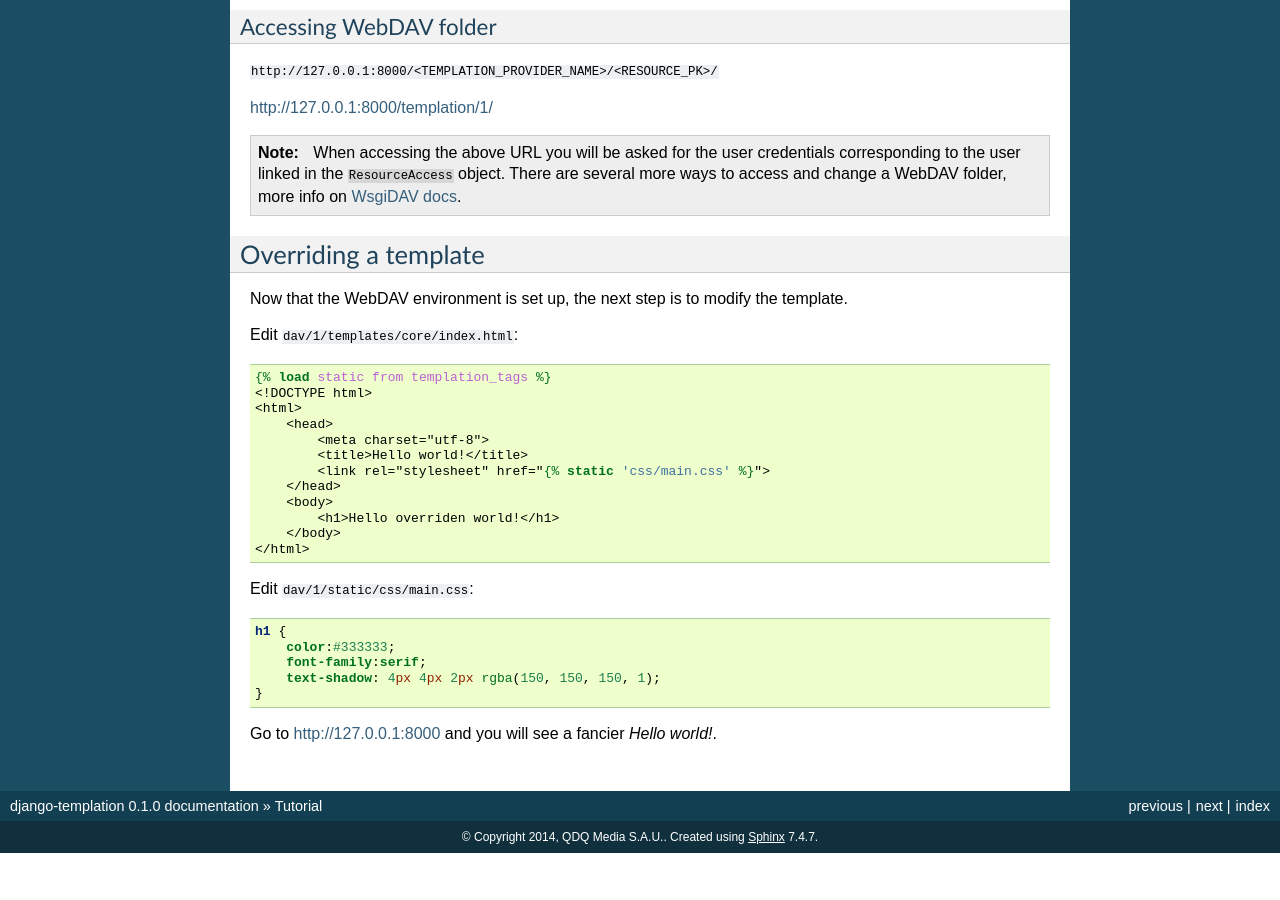
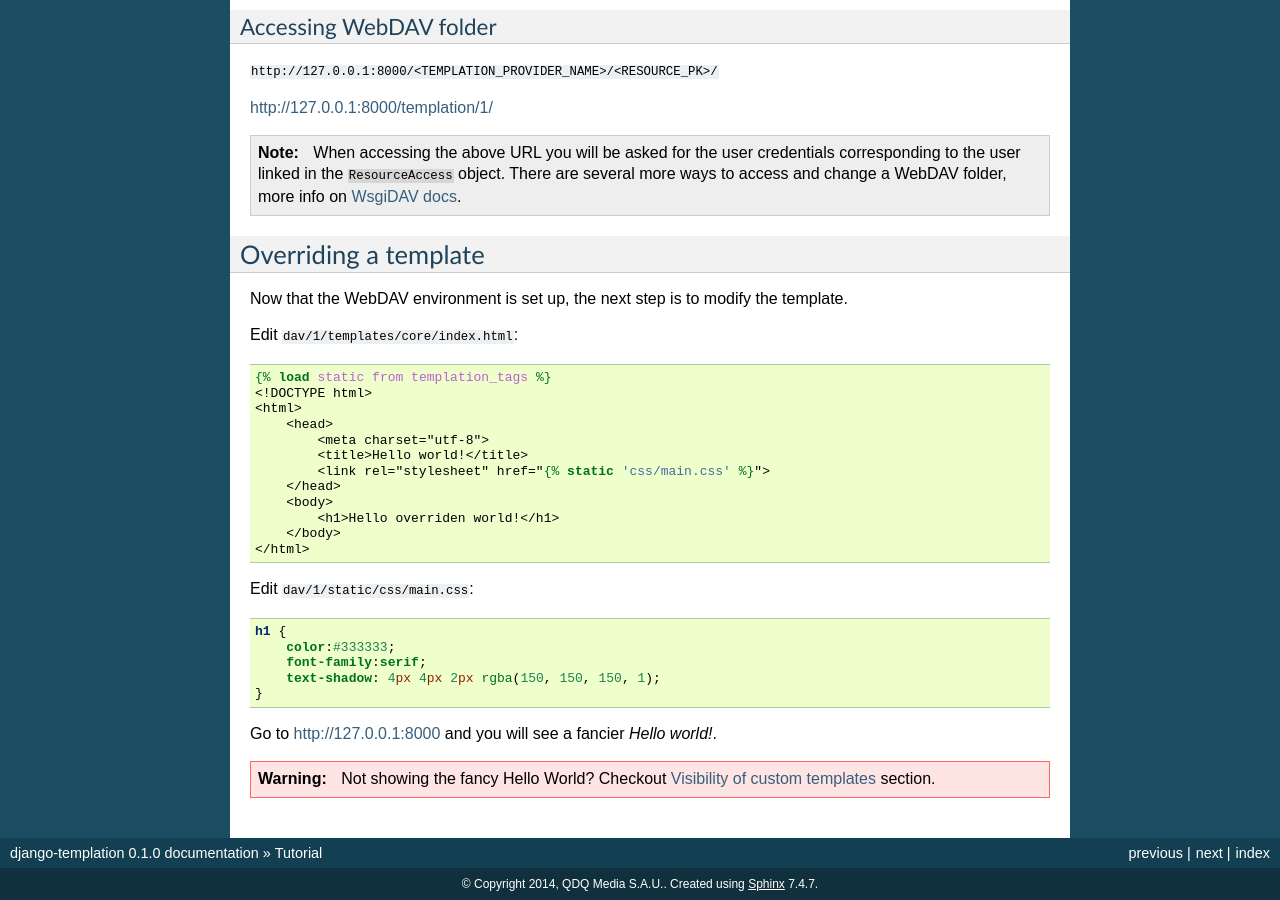
Before and after one commit to qdqmedia/django-templation, a Sphinx documentation site: the page built from docs/tutorial.rst, in a window 1280 px wide and 900 px high, scrolled down 3514 px. Built offline with Sphinx 7.4.7, drawn with Linux system fonts in a browser that asks for light colours; before the commit the page ends 4367 px from its top, so only the background shows below that.

Commit message:
Adds troubleshooting references in tutorial

```diff
--- a/docs/tutorial.rst
+++ b/docs/tutorial.rst
@@ -293,3 +293,5 @@ Edit ``dav/1/static/css/main.css``:
     }
 
 Go to `http://127.0.0.1:8000`_ and you will see a fancier `Hello world!`.
+
+.. warning:: Not showing the fancy Hello World? Checkout :ref:`visibility` section.
--- a/docs/usage.rst
+++ b/docs/usage.rst
@@ -295,6 +295,8 @@ To activate this functionality you have to add these lines to your ``urls.py``
 ===========================  ==========================================
 
 
+.. _visibility:
+
 Visibility of custom templates
 ------------------------------
 
```
